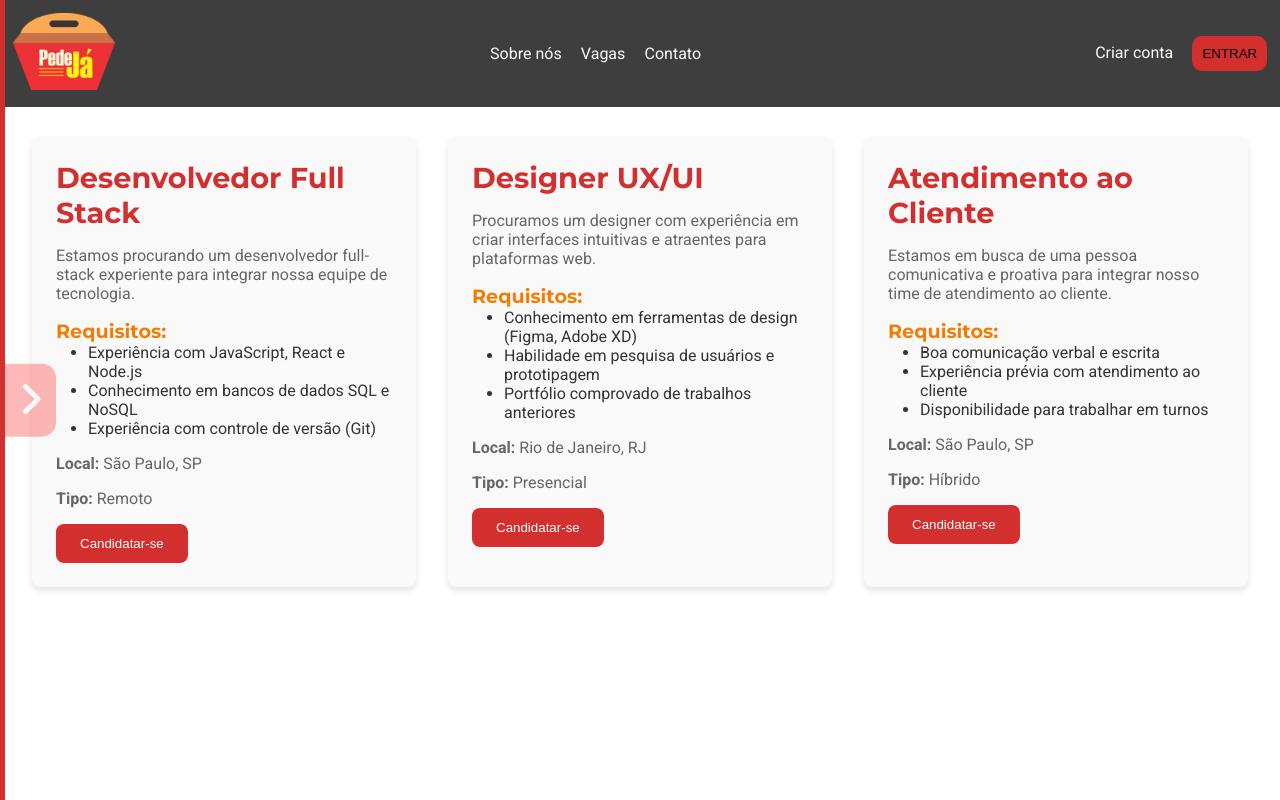
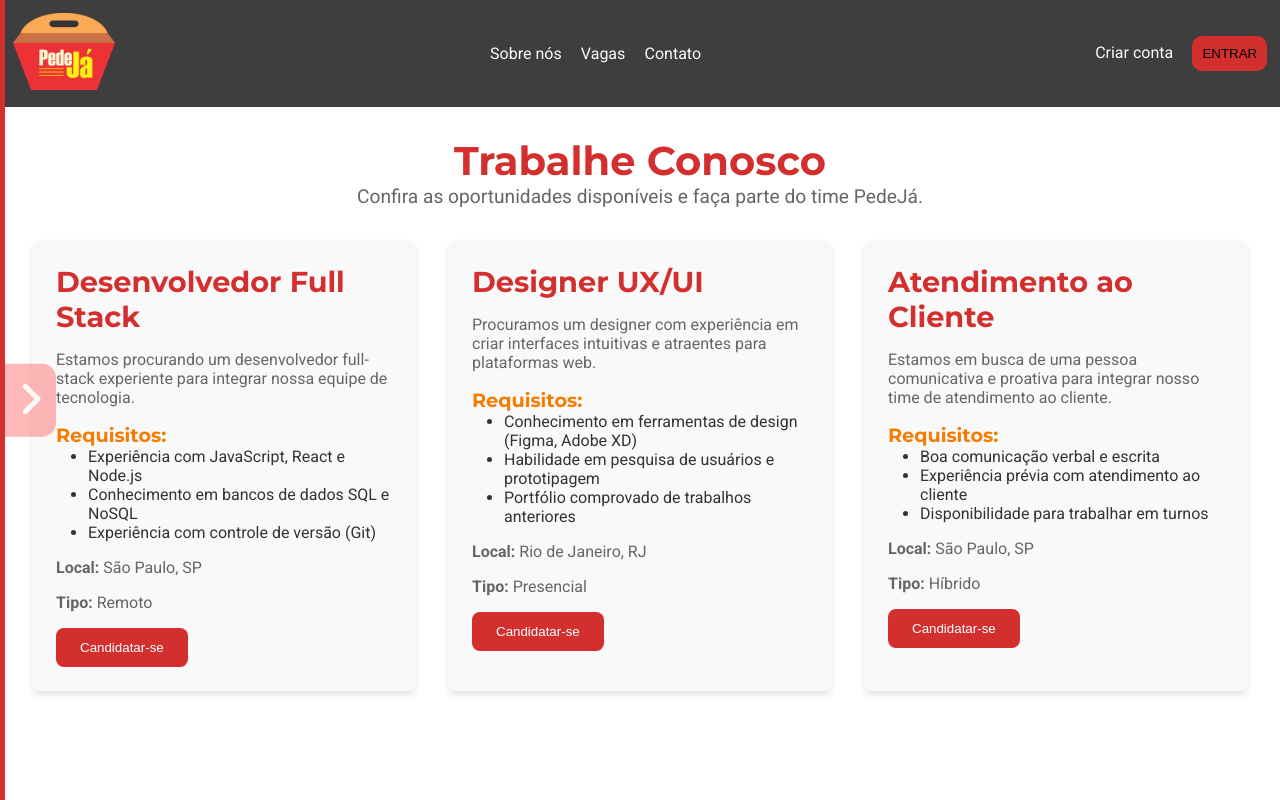
Before and after one commit to BMinority/REACT-pede-ja, a React (Vite) app in the folder pede-ja/: page /vagas in a window 1280 px wide. Built offline with nearby package versions, Linux system fonts and the light colour scheme.

Commit message:
adjust style Vagas

```diff
--- a/pede-ja/src/components/css/Vagas.css
+++ b/pede-ja/src/components/css/Vagas.css
@@ -1,7 +1,7 @@
 @import url('../../App.css');
 
 .vagas-page {
-    padding: 2rem;
+    padding: 8.5rem 2rem 2rem;
     color: #333;
 }
 
```
